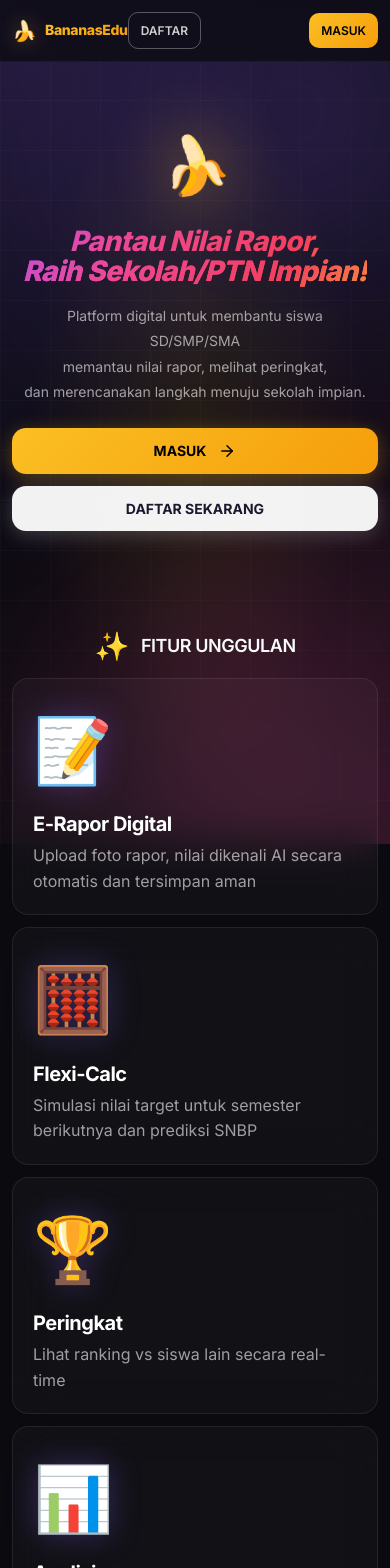
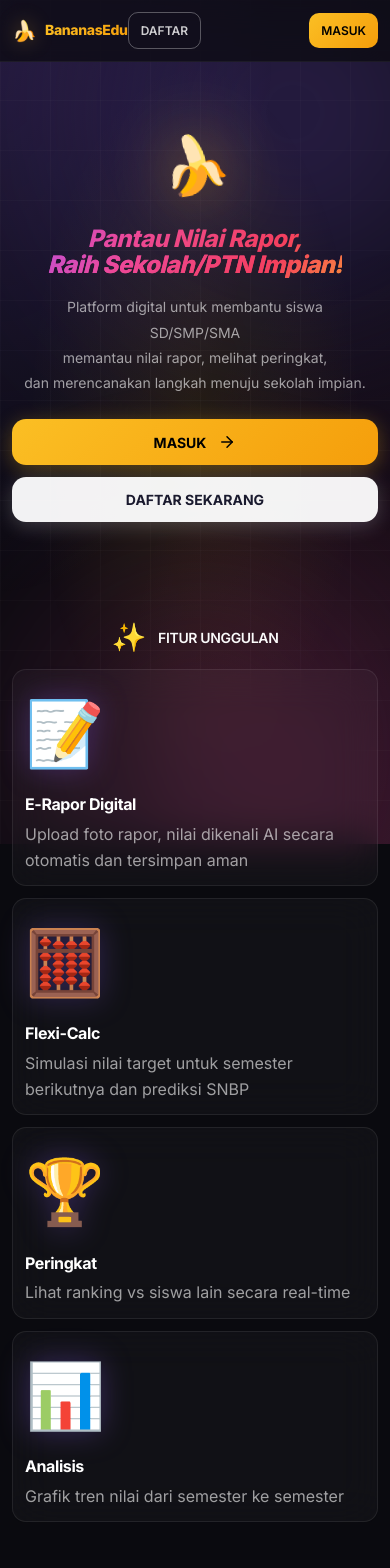
Before and after one commit to BananasEdu/-bananasedu-beta, a React (Vite) app: page / in a window 390 px wide. Shown: the top 1568 px of the page. Built offline with nearby package versions, Linux system fonts and the light colour scheme; no server answers.

Commit message:
Add files via upload

```diff
--- a/src/index.css
+++ b/src/index.css
@@ -861,3 +861,167 @@ h6 {
   padding-top: var(--space-8);
   margin-top: calc(-1 * var(--space-8));
 }
+
+/* ============================================
+   MOBILE CARD SIZING - Fluid Width
+   ============================================ */
+
+/* Make all cards fluid width on mobile */
+@media (max-width: 768px) {
+
+  /* Container adjustments */
+  .container {
+    padding-left: var(--space-3);
+    padding-right: var(--space-3);
+  }
+
+  /* All card types - full width and compact */
+  .card,
+  .glass-card,
+  .bento-card,
+  .stat-card,
+  .action-card,
+  .feature-card,
+  .summary-card,
+  .profile-card,
+  .widget-card,
+  .chart-card,
+  .trend-card,
+  .progress-card {
+    width: 100%;
+    max-width: 100%;
+    margin-left: 0;
+    margin-right: 0;
+  }
+}
+
+@media (max-width: 480px) {
+
+  /* Container - smaller padding on very small screens */
+  .container {
+    padding-left: var(--space-2);
+    padding-right: var(--space-2);
+  }
+
+  /* All cards - reduced padding */
+  .card,
+  .glass-card,
+  .bento-card,
+  .stat-card,
+  .action-card,
+  .feature-card,
+  .summary-card,
+  .profile-card,
+  .widget-card,
+  .chart-card,
+  .trend-card,
+  .progress-card,
+  .profile-section-card,
+  .feature-info-card,
+  .struk-card {
+    padding: var(--space-3) !important;
+    border-radius: 14px !important;
+  }
+
+  /* Extra small cards on very small devices */
+  .stat-card {
+    padding: var(--space-2) var(--space-3) !important;
+    gap: var(--space-2);
+  }
+
+  /* Stats values smaller */
+  .stat-value {
+    font-size: 1.25rem !important;
+  }
+
+  .stat-label {
+    font-size: 9px !important;
+  }
+
+  .stat-icon-box {
+    font-size: 1.5rem !important;
+  }
+
+  /* Section titles */
+  .section-title,
+  .pane-title {
+    font-size: var(--text-sm) !important;
+  }
+
+  /* Form inputs - compact */
+  .form-group {
+    margin-bottom: var(--space-3);
+  }
+
+  /* Buttons - full width on mobile */
+  .btn-primary,
+  .btn-secondary,
+  .btn-hero {
+    width: 100%;
+    justify-content: center;
+  }
+}
+
+/* ============================================
+   MOBILE TYPOGRAPHY SCALING
+   ============================================ */
+@media (max-width: 480px) {
+
+  /* Headings scale down */
+  h1,
+  .text-4xl,
+  .text-5xl {
+    font-size: clamp(1.5rem, 6vw, 2rem) !important;
+  }
+
+  h2,
+  .text-3xl {
+    font-size: clamp(1.25rem, 5vw, 1.5rem) !important;
+  }
+
+  h3,
+  .text-2xl {
+    font-size: clamp(1rem, 4vw, 1.25rem) !important;
+  }
+
+  /* Body text */
+  p,
+  .text-base {
+    font-size: var(--text-sm);
+  }
+
+  .text-sm {
+    font-size: var(--text-xs);
+  }
+}
+
+/* ============================================
+   MOBILE SPACING UTILITIES
+   ============================================ */
+@media (max-width: 480px) {
+
+  /* Gap utilities reduce on mobile */
+  .gap-4,
+  .gap-5,
+  .gap-6 {
+    gap: var(--space-2) !important;
+  }
+
+  .gap-8,
+  .gap-10 {
+    gap: var(--space-3) !important;
+  }
+
+  /* Margin/Padding utilities reduce */
+  .mb-8,
+  .mt-8,
+  .my-8 {
+    margin-bottom: var(--space-4) !important;
+    margin-top: var(--space-4) !important;
+  }
+
+  .p-6,
+  .p-8 {
+    padding: var(--space-3) !important;
+  }
+}
```
